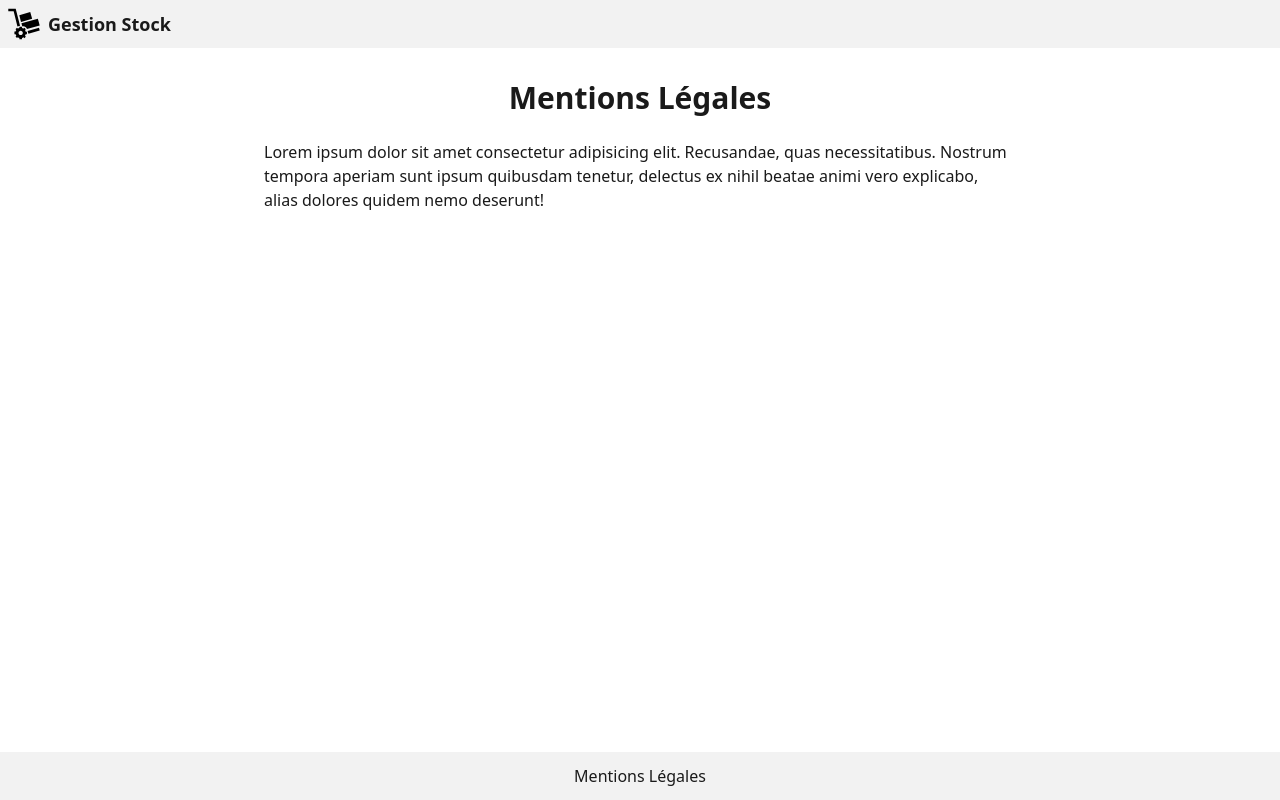
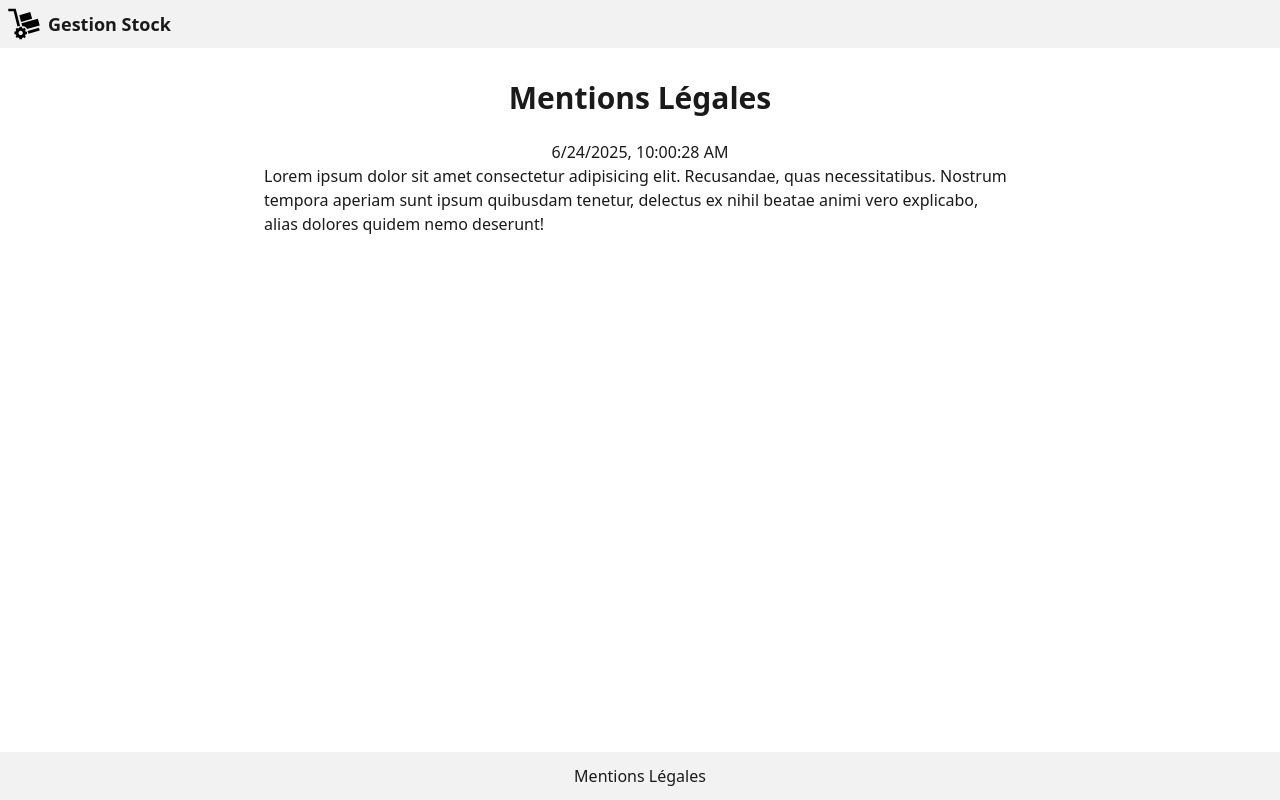
Before and after one commit to jlg-formation/rjs-june-2025, a Next.js app: page /legal in a window 1280 px wide. Built offline with nearby package versions, Linux system fonts and the light colour scheme.

Commit message:
feat: add real-time date and time display to Legal page

```diff
--- a/src/app/legal/page.tsx
+++ b/src/app/legal/page.tsx
@@ -1,7 +1,26 @@
+"use client";
+
+import { useEffect, useState } from "react";
+
 export default function Legal() {
+  const [dateTimeStr, setDateTimeStr] = useState("");
+
+  useEffect(() => {
+    const timer = setInterval(() => {
+      console.log("timer", dateTimeStr);
+      setDateTimeStr(new Date().toLocaleString());
+    }, 1000);
+
+    return () => {
+      console.log("nettoyage");
+      clearInterval(timer);
+    };
+  }, []);
+
   return (
     <main className="main">
       <h1 className="title">Mentions Légales</h1>
+      <p>{dateTimeStr}</p>
       <p>
         Lorem ipsum dolor sit amet consectetur adipisicing elit. Recusandae,
         quas necessitatibus. Nostrum tempora aperiam sunt ipsum quibusdam
```
